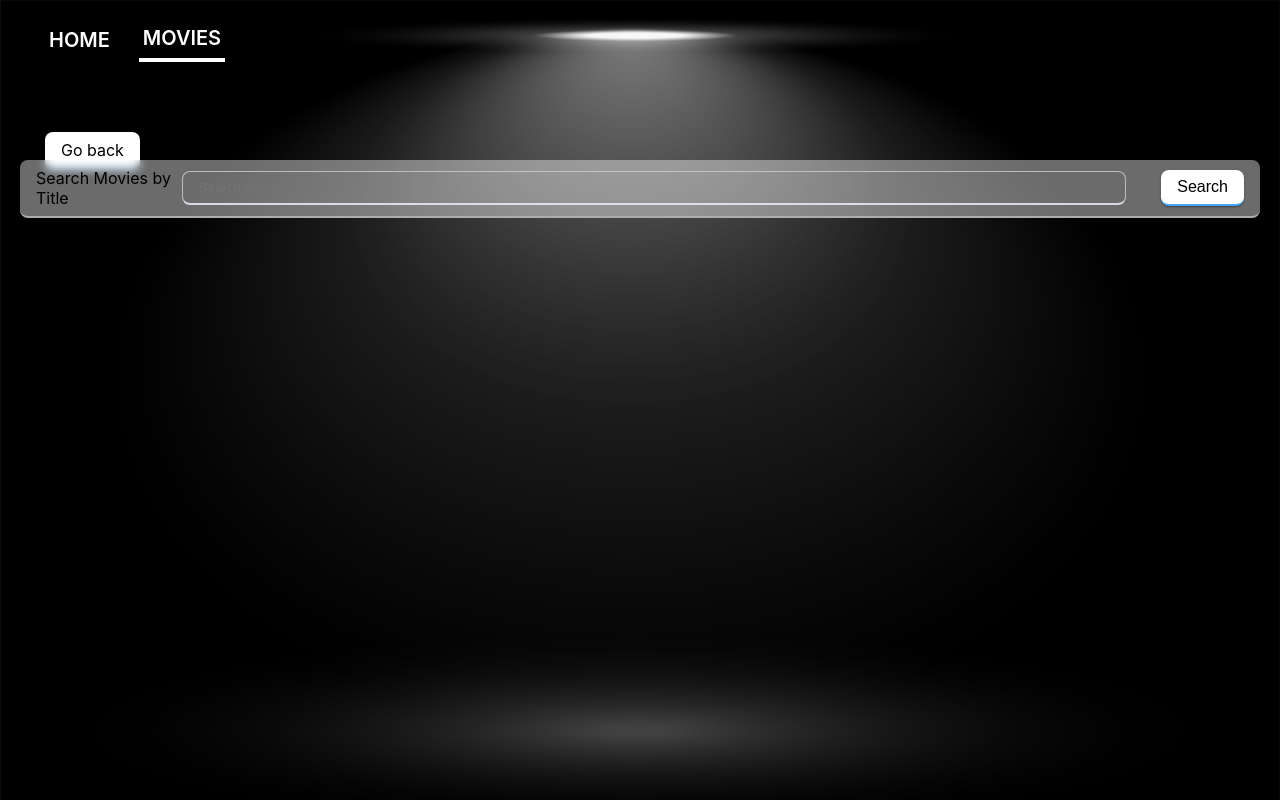
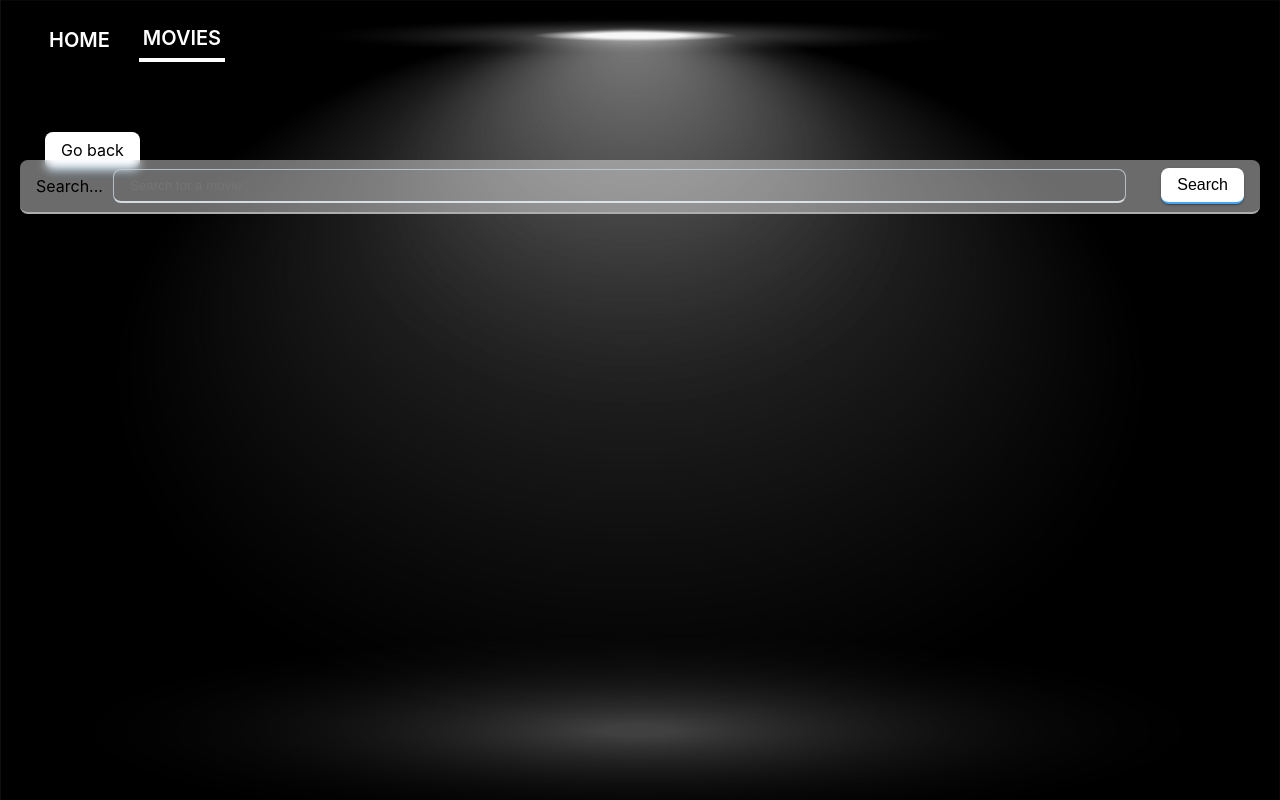
Before and after one commit to Serhii-Bondariev/goit-react-hw-05-movies, a React (Create React App) app: page /goit-react-hw-05-movies/movies in a window 1280 px wide. Built offline with nearby package versions, Linux system fonts and the light colour scheme.

Commit message:
Update SearchForm.jsx

```diff
--- a/src/components/SearchForm/SearchForm.jsx
+++ b/src/components/SearchForm/SearchForm.jsx
@@ -13,7 +13,7 @@ const SearchForm = ({ onSubmit }) => {
   return (
     <form onSubmit={handleSubmit}>
       <div className={styles.moviesSearch}>
-        <div>Search Movies by Title </div>
+        <div>Search... </div>
         <input
           className={styles.moviesSearchInput}
           type="text"
```
